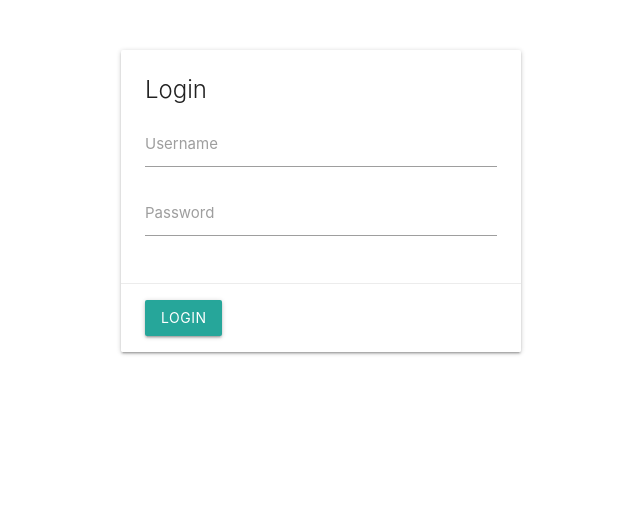
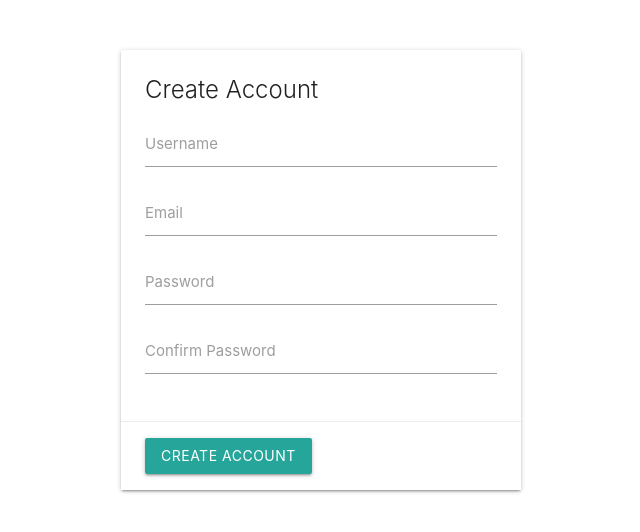
Before and after one commit to Kionling/jCounter, a React (Create React App) app in the folder client/: page / in a window 1280 px wide. Shown: the top 532 px of the page, without its empty margins (319-959 px from the left). Built offline with nearby package versions, Linux system fonts and the light colour scheme.

Commit message:
testing create account page

```diff
--- a/client/src/App.js
+++ b/client/src/App.js
@@ -5,11 +5,12 @@ import './App.css';
 import Navbar from './components/navbar';
 import Home from "./pages/home"
 import Login from "../src/pages/login"
+import CreateAccount from './pages/createAccount';
 
 function App() {
   return (
    <div>
-    <Login/>
+    <CreateAccount/>
    </div>
   );
 }
--- a/client/src/pages/createAccount.js
+++ b/client/src/pages/createAccount.js
@@ -1,6 +1,6 @@
 import React, { useState } from 'react';
 import 'materialize-css/dist/css/materialize.min.css';
-
+import { Link } from 'react-router-dom';
 function CreateAccount() {
   const [username, setUsername] = useState('');
   const [email, setEmail] = useState('');
@@ -63,6 +63,9 @@ function CreateAccount() {
           <div className="card-action">
             <button type="submit" className="btn waves-effect waves-light">Create Account</button>
           </div>
+          <div className=''>
+            {/* <Link to="/login">Have an account?</Link> */}
+          </div>
         </div>
       </form>
     </div>
```
